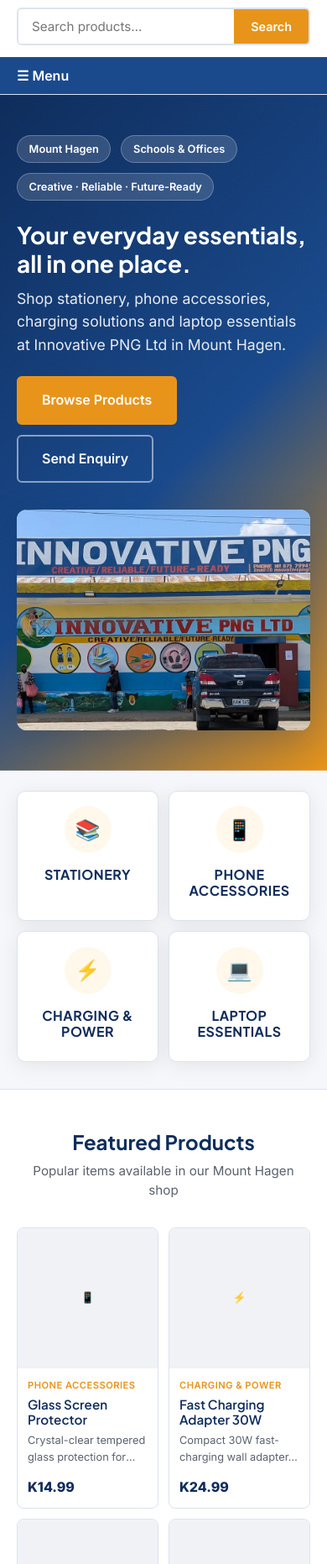
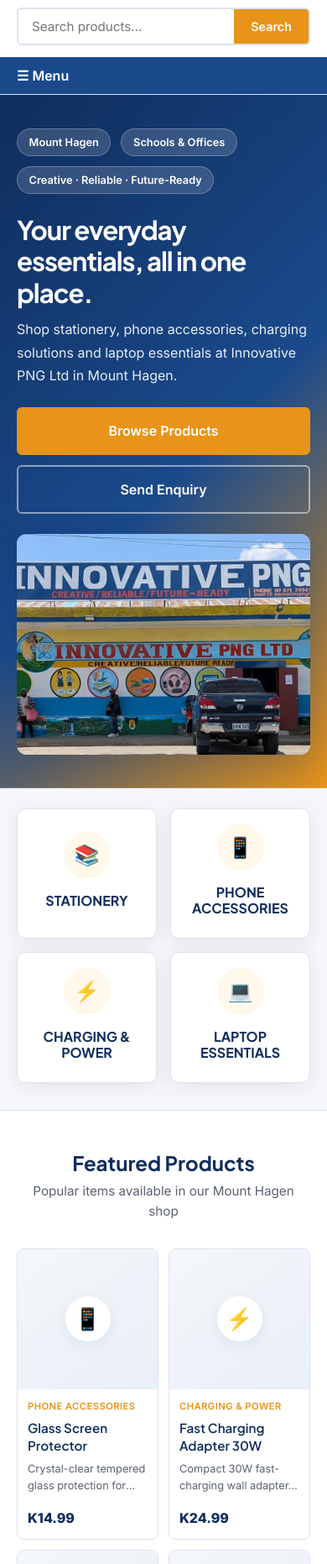
Before and after one commit to jkiaga/innovativepnglt, a plain HTML site: page index.html in a window 390 px wide. Shown: the part 137-2000 px from the top of the page at 84% size. Drawn offline with Linux system fonts and the light colour scheme; no server answers.

Commit message:
Polish homepage layout and mobile styling

```diff
--- a/css/styles.css
+++ b/css/styles.css
@@ -201,3 +201,40 @@ h1, h2, h3, h4 { font-family: var(--font-display); font-weight: 700; line-height
   .cat-card p { display: none; }
   .why-grid { grid-template-columns: repeat(2, 1fr); }
 }
+
+
+/* Homepage refinement */
+.hero-promo-inner { min-height: 410px; padding-top: 4rem; padding-bottom: 4rem; }
+.hero-promo h1 { max-width: 15ch; font-size: clamp(2rem, 4.4vw, 3.25rem); letter-spacing: -0.035em; }
+.hero-promo .lead { max-width: 42ch; font-size: clamp(1rem, 1.5vw, 1.15rem); line-height: 1.7; }
+.hero-photo { max-width: 440px; width: 100%; aspect-ratio: 4 / 3; }
+.hero-photo img { object-fit: cover; }
+.hero-promo-inner.no-visual { max-width: 1200px; }
+.hero-promo-inner.no-visual > div:first-child { max-width: 760px; }
+.cat-cards { gap: 1rem; }
+.cat-card { min-height: 170px; display: flex; flex-direction: column; justify-content: center; }
+.cat-card h3 { letter-spacing: 0; }
+.product-card { min-width: 0; transition: transform .18s ease, box-shadow .18s ease; }
+.product-card:hover { transform: translateY(-3px); }
+.product-image { aspect-ratio: 5 / 4; }
+.product-image.no-img { background: linear-gradient(145deg, #f4f7fb, #e9eff7); }
+.product-fallback { width: 100%; height: 100%; display: grid; place-items: center; }
+.product-fallback span { width: 68px; height: 68px; display: grid; place-items: center; border-radius: 50%; background: #fff; color: var(--blue); font-size: 2rem; box-shadow: 0 5px 18px rgba(15,45,92,.08); }
+.product-body { gap: .15rem; }
+.product-title { line-height: 1.35; }
+.btn:focus-visible, a:focus-visible, button:focus-visible, input:focus-visible, select:focus-visible { outline: 3px solid rgba(232,148,26,.55); outline-offset: 3px; }
+.section-title { font-size: clamp(1.5rem, 2.5vw, 2rem); }
+@media (max-width: 960px) {
+  .hero-promo-inner { min-height: 0; padding-top: 3rem; padding-bottom: 3rem; }
+  .hero-photo { max-width: 100%; }
+}
+@media (max-width: 640px) {
+  .hero-promo-inner { padding-top: 2.5rem; padding-bottom: 2.5rem; gap: 1.5rem; }
+  .hero-promo h1 { max-width: 13ch; font-size: clamp(1.9rem, 8vw, 2.5rem); }
+  .hero-promo .lead { font-size: 1rem; }
+  .hero-promo .btn { flex: 1 1 100%; }
+  .cat-card { min-height: 125px; }
+  .product-grid { grid-template-columns: repeat(2, minmax(0, 1fr)); }
+  .product-image { aspect-ratio: 1; }
+  .product-fallback span { width: 54px; height: 54px; font-size: 1.6rem; }
+}
```
